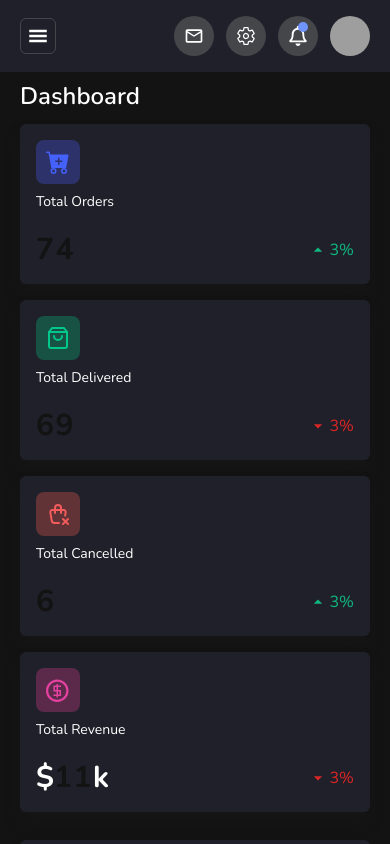
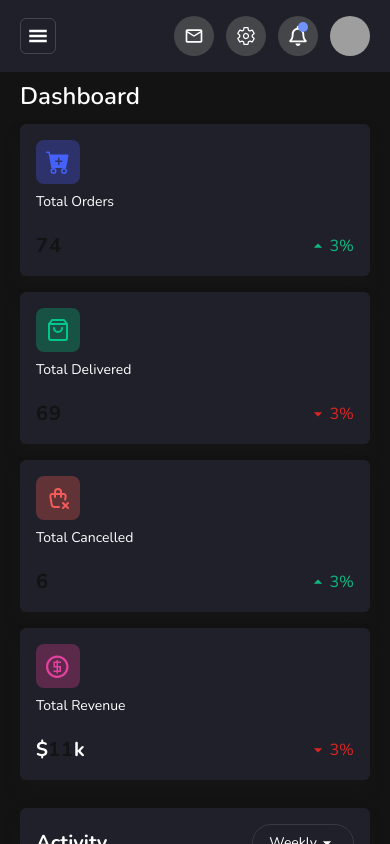
Before and after one commit to kaushiksheel/fitpeo-assignment, a React (Vite) app: page / in a window 390 px wide. Built offline with nearby package versions, Linux system fonts and the light colour scheme; grey boxes are pictures that could not be loaded.

Commit message:
chore: Update Dashboard component grid layoutll

```diff
--- a/src/components/Dashboard.tsx
+++ b/src/components/Dashboard.tsx
@@ -17,7 +17,7 @@ const Dashboard = () => {
 
           <RecentOrders />
         </div>
-        <div className="flex w-full flex-col gap-7 lg:col-span-2">
+        <div className="mt-6 flex w-full flex-col gap-7 lg:col-span-2 lg:mt-0">
           <NetProfit />
           <FeaturedList />
           <CustomerFeedback />
--- a/src/components/TotalOrderCard.tsx
+++ b/src/components/TotalOrderCard.tsx
@@ -38,7 +38,7 @@ const TotalOrderCard = ({
           </div>
 
           <div className="flex items-center justify-between">
-            <p className="text-3xl font-bold text-white">
+            <p className="text-xl font-bold text-white lg:text-2xl xl:text-3xl">
               {isRevenue ? (
                 <>${<NumberTicker value={typeCount} direction="up" />}k</>
               ) : (
```
